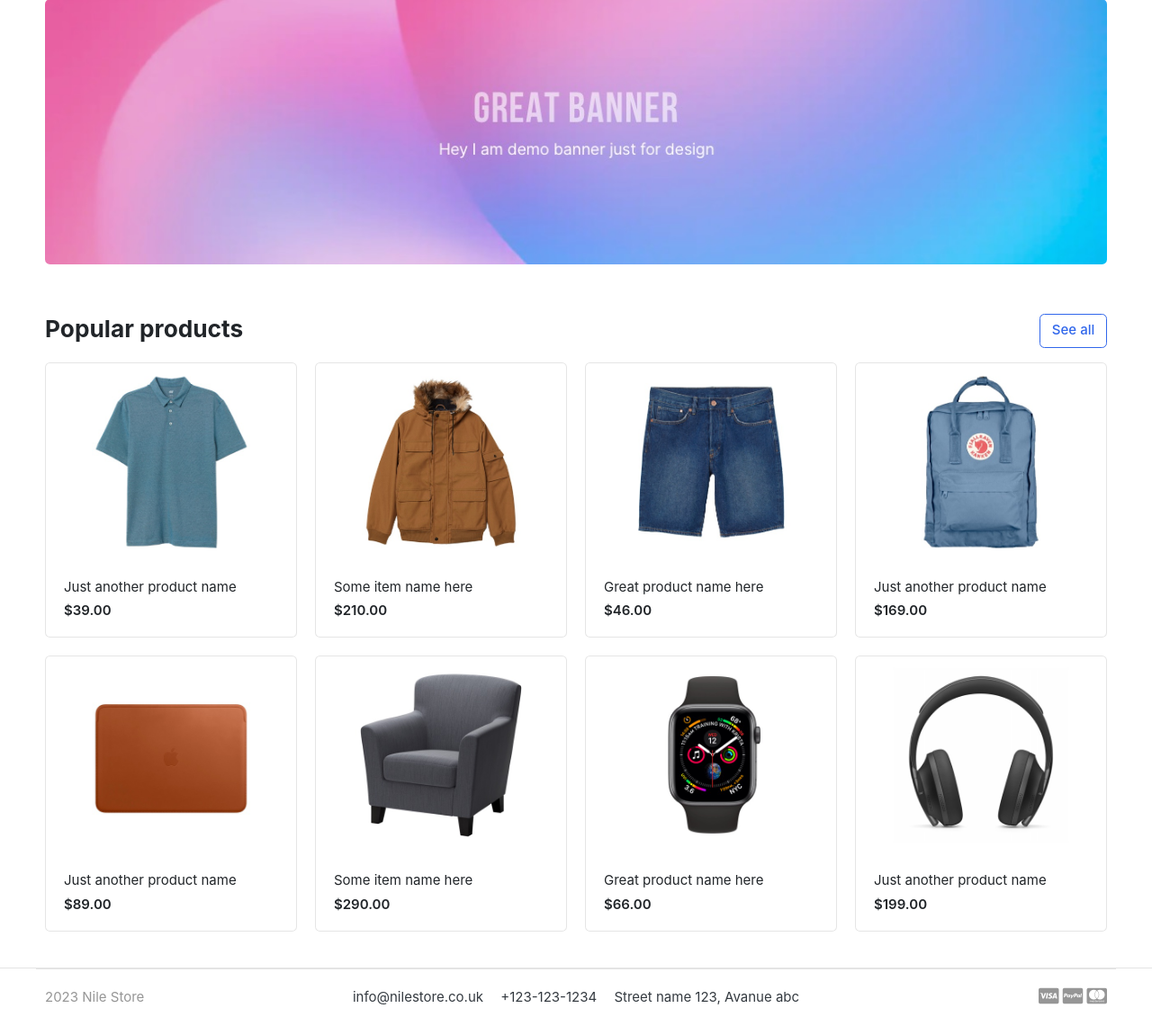
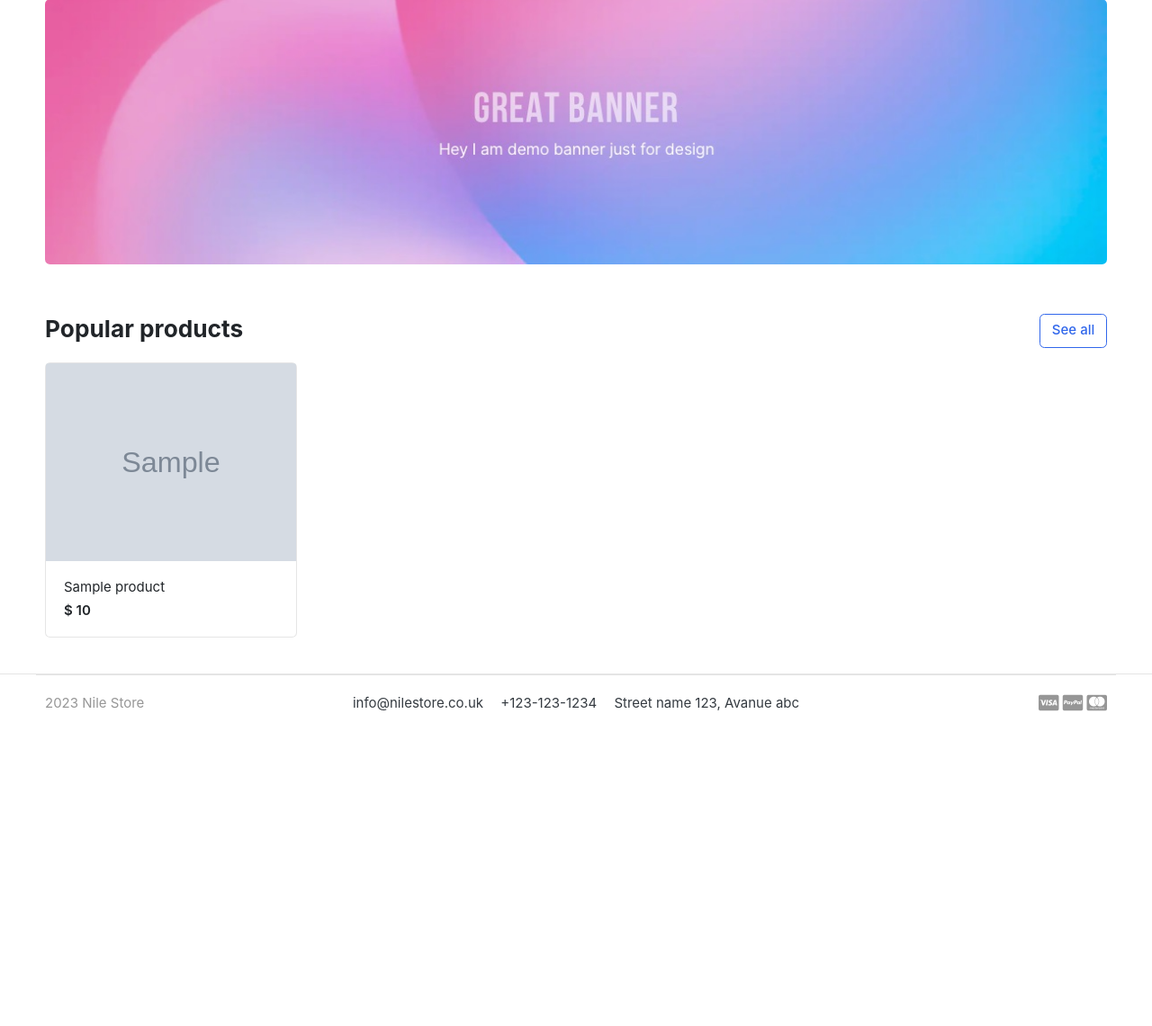
Before and after one commit to mzxz/nile, a Django app: page / in a window 1280 px wide. Shown: the part 139-1280 px from the top of the page at 90% size. After the commit the page ends 930 px from the top, so only its background shows below. Run offline with Django 3.2, Linux system fonts and the light colour scheme; tables that the repository leaves empty hold one stand-in row (values such as "Sample post"); grey boxes marked "Sample" are stand-in pictures; some libraries are stand-ins or nearby versions; some web fonts are replaced.

Commit message:
Display product in home page

```diff
--- a/nilestore/views.py
+++ b/nilestore/views.py
@@ -1,5 +1,11 @@
 from django.shortcuts import render
+from store.models import Product
 
 
 def home(request):
-    return render(request, 'home.html')
+    products = Product.objects.all().filter(is_available=True)
+
+    context = {
+        'products': products,
+    }
+    return render(request, 'home.html', context)
--- a/templates/home.html
+++ b/templates/home.html
@@ -28,86 +28,18 @@
 
 
 			<div class="row">
+				{% for product in products %}
 				<div class="col-md-3">
 					<div class="card card-product-grid">
-						<a href="./product-detail.html" class="img-wrap"> <img src="{% static 'images/items/1.jpg' %}">
+						<a href="./product-detail.html" class="img-wrap"> <img src="{{ product.images.url }}">
 						</a>
 						<figcaption class="info-wrap">
-							<a href="./product-detail.html" class="title">Just another product name</a>
-							<div class="price mt-1">$39.00</div> <!-- price-wrap.// -->
+							<a href="./product-detail.html" class="title">{{ product.product_name }}</a>
+							<div class="price mt-1">$ {{ product.price }}</div> <!-- price-wrap.// -->
 						</figcaption>
 					</div>
 				</div> <!-- col.// -->
-				<div class="col-md-3">
-					<div class="card card-product-grid">
-						<a href="./product-detail.html" class="img-wrap"> <img src="{% static 'images/items/2.jpg' %}">
-						</a>
-						<figcaption class="info-wrap">
-							<a href="./product-detail.html" class="title">Some item name here</a>
-							<div class="price mt-1">$210.00</div> <!-- price-wrap.// -->
-						</figcaption>
-					</div>
-				</div> <!-- col.// -->
-				<div class="col-md-3">
-					<div class="card card-product-grid">
-						<a href="./product-detail.html" class="img-wrap"> <img src="{% static 'images/items/3.jpg' %}">
-						</a>
-						<figcaption class="info-wrap">
-							<a href="./product-detail.html" class="title">Great product name here</a>
-							<div class="price mt-1">$46.00</div> <!-- price-wrap.// -->
-						</figcaption>
-					</div>
-				</div> <!-- col.// -->
-				<div class="col-md-3">
-					<div class="card card-product-grid">
-						<a href="./product-detail.html" class="img-wrap"> <img src="{% static 'images/items/4.jpg' %}">
-						</a>
-						<figcaption class="info-wrap">
-							<a href="./product-detail.html" class="title">Just another product name</a>
-							<div class="price mt-1">$169.00</div> <!-- price-wrap.// -->
-						</figcaption>
-					</div>
-				</div> <!-- col.// -->
-				<div class="col-md-3">
-					<div class="card card-product-grid">
-						<a href="./product-detail.html" class="img-wrap"> <img src="{% static 'images/items/5.jpg' %}">
-						</a>
-						<figcaption class="info-wrap">
-							<a href="./product-detail.html" class="title">Just another product name</a>
-							<div class="price mt-1">$89.00</div> <!-- price-wrap.// -->
-						</figcaption>
-					</div>
-				</div> <!-- col.// -->
-				<div class="col-md-3">
-					<div class="card card-product-grid">
-						<a href="./product-detail.html" class="img-wrap"> <img src="{% static 'images/items/6.jpg' %}">
-						</a>
-						<figcaption class="info-wrap">
-							<a href="./product-detail.html" class="title">Some item name here</a>
-							<div class="price mt-1">$290.00</div> <!-- price-wrap.// -->
-						</figcaption>
-					</div>
-				</div> <!-- col.// -->
-				<div class="col-md-3">
-					<div class="card card-product-grid">
-						<a href="./product-detail.html" class="img-wrap"> <img src="{% static 'images/items/7.jpg' %}">
-						</a>
-						<figcaption class="info-wrap">
-							<a href="./product-detail.html" class="title">Great product name here</a>
-							<div class="price mt-1">$66.00</div> <!-- price-wrap.// -->
-						</figcaption>
-					</div>
-				</div> <!-- col.// -->
-				<div class="col-md-3">
-					<div class="card card-product-grid">
-						<a href="./product-detail.html" class="img-wrap"> <img src="{% static 'images/items/9.jpg' %}">
-						</a>
-						<figcaption class="info-wrap">
-							<a href="./product-detail.html" class="title">Just another product name</a>
-							<div class="price mt-1">$199.00</div> <!-- price-wrap.// -->
-						</figcaption>
-					</div>
-				</div> <!-- col.// -->
+				{% endfor %}
 			</div> <!-- row.// -->
 
 		</div><!-- container // -->
```
